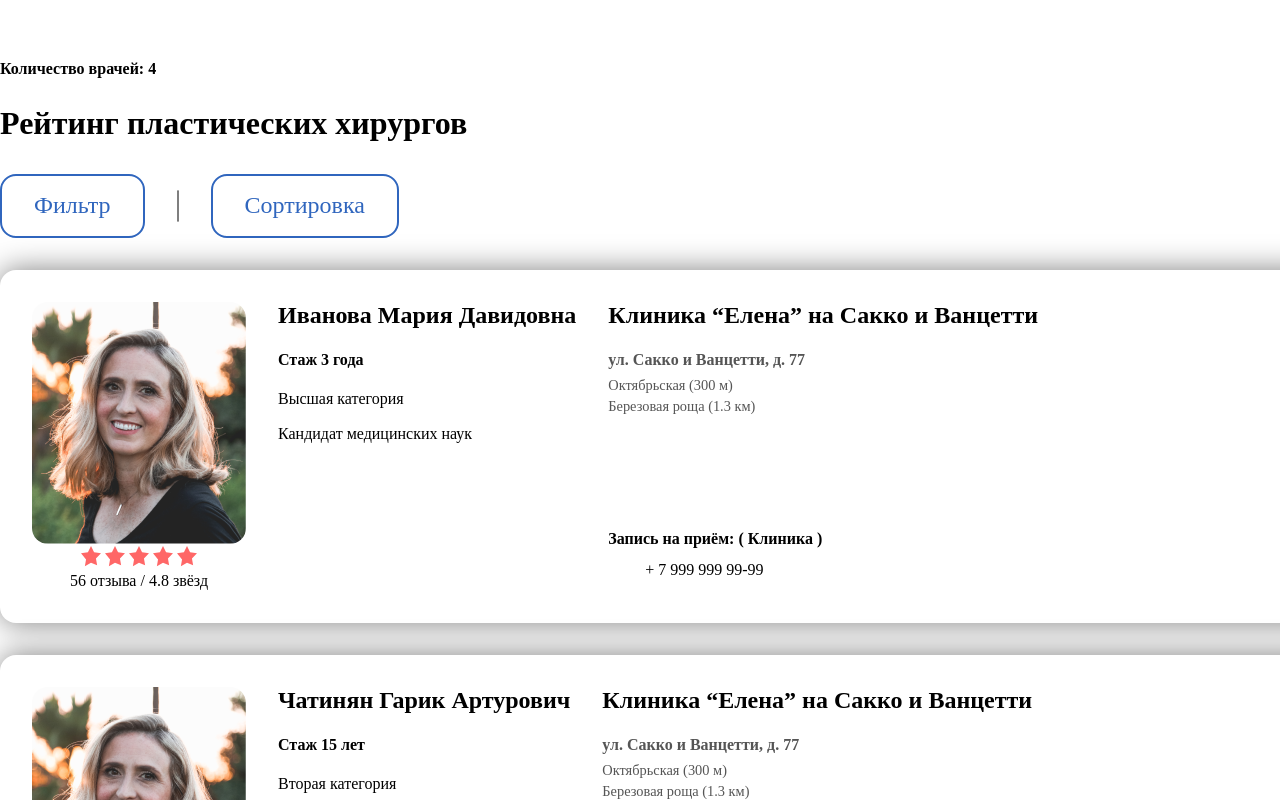
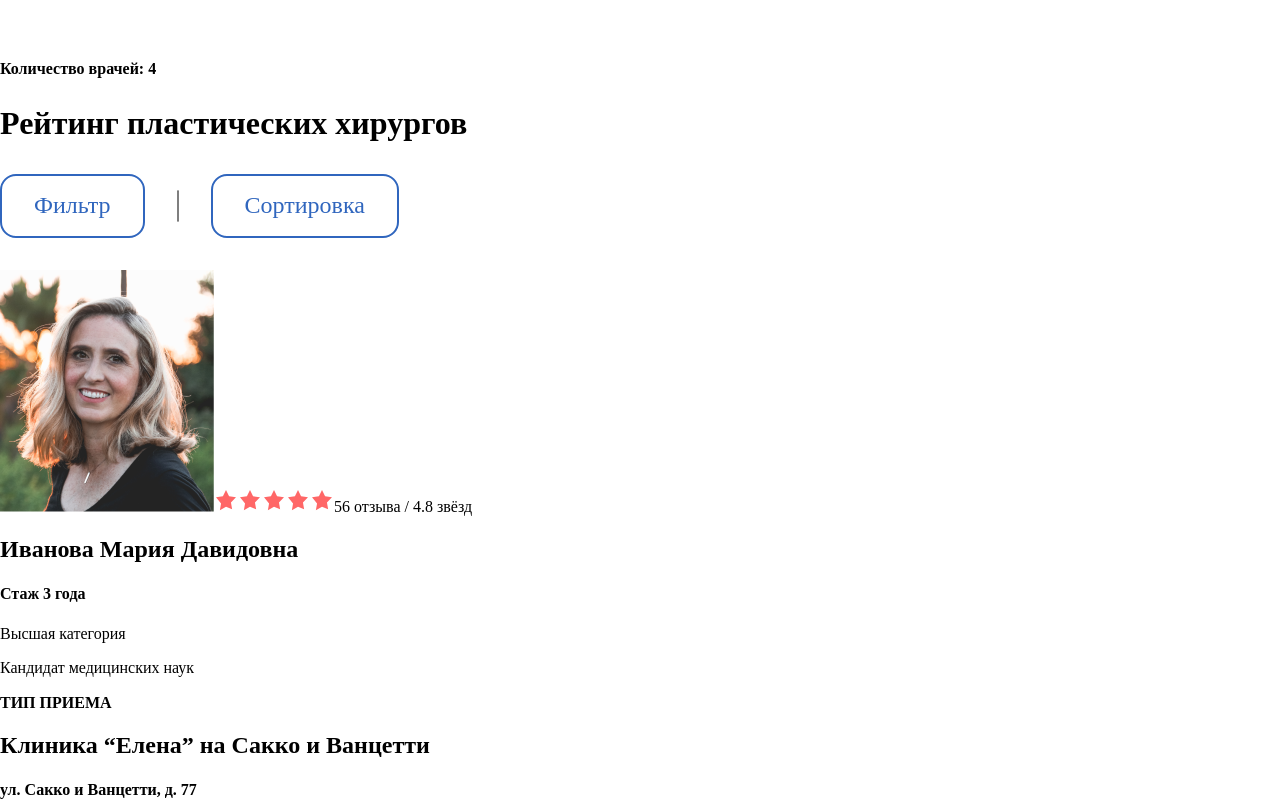
Before and after one commit to sg12/plasticFront, a React (Vite) app: page / in a window 1280 px wide. Shown: the top 800 px of the page. Built offline with nearby package versions, Linux system fonts and the light colour scheme.

Commit message:
fix styles

```diff
--- a/src/components/doctorCard/DoctorCard.jsx
+++ b/src/components/doctorCard/DoctorCard.jsx
@@ -4,45 +4,45 @@ import RenderStar from "../renderStars/RenderStar";
 
 const DoctorCard = ({ doctor, displayedDoctors }) => {
   return (
-    <div className="doctor-card filter__cards cards-doctor" key={displayedDoctors}>
-      <div className="doctor-card__info filter__info">
-        <img className="doctor-card__info__img" src={doctor.photoPath} alt={doctor.name} />
+    <div className="filter__card filter-card" key={displayedDoctors}>
+      <div className="filter-card__info">
+        <img className="filter-card__img" src={doctor.photoPath} alt={doctor.name} />
         <RenderStar />
-        <span className="doctor-card__rating">{RenderStar(doctor.rating)}</span>
-        <span className="doctor-card__review-info">
+        <span className="filter-card__rating">{RenderStar(doctor.rating)}</span>
+        <span className="filter-card__review">
           {doctor.numberOfReviews} отзыва / {doctor.rating} звёзд
         </span>
       </div>
-      <div className="doctor-card__info filter__info">
-        <div className="doctor-card__up info__up">
-          <h2 className="doctor-card__info__up-name">
+      <div className="filter-card__info">
+        <div className="filter__up filter-up">
+          <h2 className="filter-up__name">
             {doctor.name} {/* ({doctor.gender})*/}
           </h2>
-          <div>
-            <h4 className="doctor-card__experience">
-              Стаж{" "}
-              {doctor.experience >= 5
-                ? `${doctor.experience} лет`
-                : `${doctor.experience} года`}
-            </h4>
-            <p className="doctor-card__category">{doctor.category}</p>
-            <p className="doctor-card__academic-degree">{doctor.academicDegree}</p>
-          </div>
+          <h4 className="filter-up__experience">
+            Стаж{" "}
+            {doctor.experience >= 5
+              ? `${doctor.experience} лет`
+              : `${doctor.experience} года`}
+          </h4>
+          <p className="filter-up__category">{doctor.category}</p>
+          <p className="filter-up__degree">{doctor.academicDegree}</p>
         </div>
-        <div className="doctor-card__down info__down"></div>
+        <div className="filter-card__down">
+          <b>ТИП ПРИЕМА</b>
+        </div>
       </div>
-      <div className="doctor-card__info filter__info">
-        <div className="doctor-card__up info__up">
-          <h2 className="doctor-card__info__up-name">Клиника “Елена” на Сакко и Ванцетти</h2>
-          <h4 className="doctor-card__clinic-address">ул. Сакко и Ванцетти, д. 77</h4>
-          <ul className="doctor-card__clinic-ul">
-            <li>Октябрьская (300 м)</li>
-            <li>Березовая роща (1.3 км)</li>
+      <div className="filter-card__info">
+        <div className="filter-card__up">
+          <h2 className="filter-card__clinic">Клиника “Елена” на Сакко и Ванцетти</h2>
+          <h4 className="filter-card__address">ул. Сакко и Ванцетти, д. 77</h4>
+          <ul className="filter-card__list">
+            <li className="filter-card__item">Октябрьская (300 м)</li>
+            <li className="filter-card__item">Березовая роща (1.3 км)</li>
           </ul>
         </div>
-        <div className="doctor-card__down info__down">
-          <h4 className="doctor-card__admission-type">Запись на приём: ( {doctor.admissionType} )</h4>
-          <span className="doctor-card__phone-number">
+        <div className="filter-card__down">
+          <h4 className="filter-card__admission">Запись на приём: ( {doctor.admissionType} )</h4>
+          <span className="filter-card__phone">
             <svg
               xmlns="http://www.w3.org/2000/svg"
               width="29"
@@ -54,7 +54,7 @@ const DoctorCard = ({ doctor, displayedDoctors }) => {
             </svg>
             + 7 999 999 99-99
           </span>
-          {/* <h4 className="doctor-card__appointment-cost">Стоимость приёма: 4 000 руб.</h4> */}
+          <h4 className="filter-card__cost">Стоимость приёма: 4 000 руб.</h4>
         </div>
       </div>
     </div>
--- a/src/components/filterDoctor/FilterDoctor.scss
+++ b/src/components/filterDoctor/FilterDoctor.scss
@@ -161,118 +161,79 @@
 
 // DoctorCard
 
-.doctor-card {
-  display: flex;
-  flex-direction: row;
-  box-shadow: 0px 0px 30px 0px rgba(0, 0, 0, 0.5);
-  padding: 32px;
-  &__info:first-child{
-    align-items: center;
+.articles {
+
+  &-item {
   }
-  &__info {
-    display: flex;
-    flex-direction: column;
-    justify-content: space-between;
+
+  &__container {
+  }
+
+  &__title {
+  }
+
+  &__box {
+  }
+
+  &__item {
+  }
+
+  &__button {
+  }
+}
+.container {
+}
+.title {
+
+  &-h2 {
+  }
+
+  &-h3 {
+  }
+}
+.articles-item {
 
   &__img {
-      border-radius: 16px;
   }
 
-    &__rating {
-      // Add styles for rating
+  &__box {
   }
 
-    &__review-info {
-      // Add styles for review info
+  &__company {
   }
 
-    &__up {
-      width: 70%;
-
-      &-name {
-        font-size: 1.5rem;
-        margin: 0px;
+  &__logo {
   }
 
-      &__experience {
-        font-size: 1rem;
-        margin-bottom: 4px;
+  &__name {
   }
 
-      &__category,
-      &__academic-degree {
-        margin-bottom: 4px;
-        font-size: 0.9rem;
-        color: #555;
-      }
+  &__title {
   }
 
-    &__down {
-      width: 30%;
-      // Add styles for the bottom part of info
-    }
+  &__text {
   }
 
-  &__clinic-name {
-    font-size: 1.2rem;
-    margin-bottom: 8px;
+  &__button {
   }
 
-  &__clinic-address {
-    font-size: 1rem;
-    color: #555;
-    margin-bottom: 8px;
+  &__info {
   }
 
-  &__clinic-ul {
-    list-style: none;
-    padding: 0;
-    margin: 0;
-
-    li {
-      font-size: 0.9rem;
-      color: #555;
-      margin-bottom: 4px;
-    }
+  &__data {
   }
 
-  &__admission-type {
-    font-size: 1rem;
-    margin-bottom: 8px;
+  &__views {
+
+    &-img {
     }
 
-  &__phone-number {
-    display: flex;
-    align-items: center;
-    font-size: 1rem;
-    margin-bottom: 8px;
-
-    svg {
-      margin-right: 8px;
-      // Add styles for the phone icon
+    &-text {
     }
   }
 }
+.text {
 
-// SortOptions
-.sort-options {
-  &__button {
-    // Styles for the button container
-    background-color: #2bad47;
-    color: #fff;
-    padding: 10px 20px;
-    cursor: pointer;
-    border: none;
-    margin-bottom: 10px;
-
-    &:hover {
-      background-color: #208c3e;
-    }
-
-    &__icon {
-      // Styles for the icon inside the button
-      margin-left: 5px;
-      fill: #fff;
+  &-h3 {
   }
 }
-}
```
Lines whose indentation alone changed are shown as unchanged.
